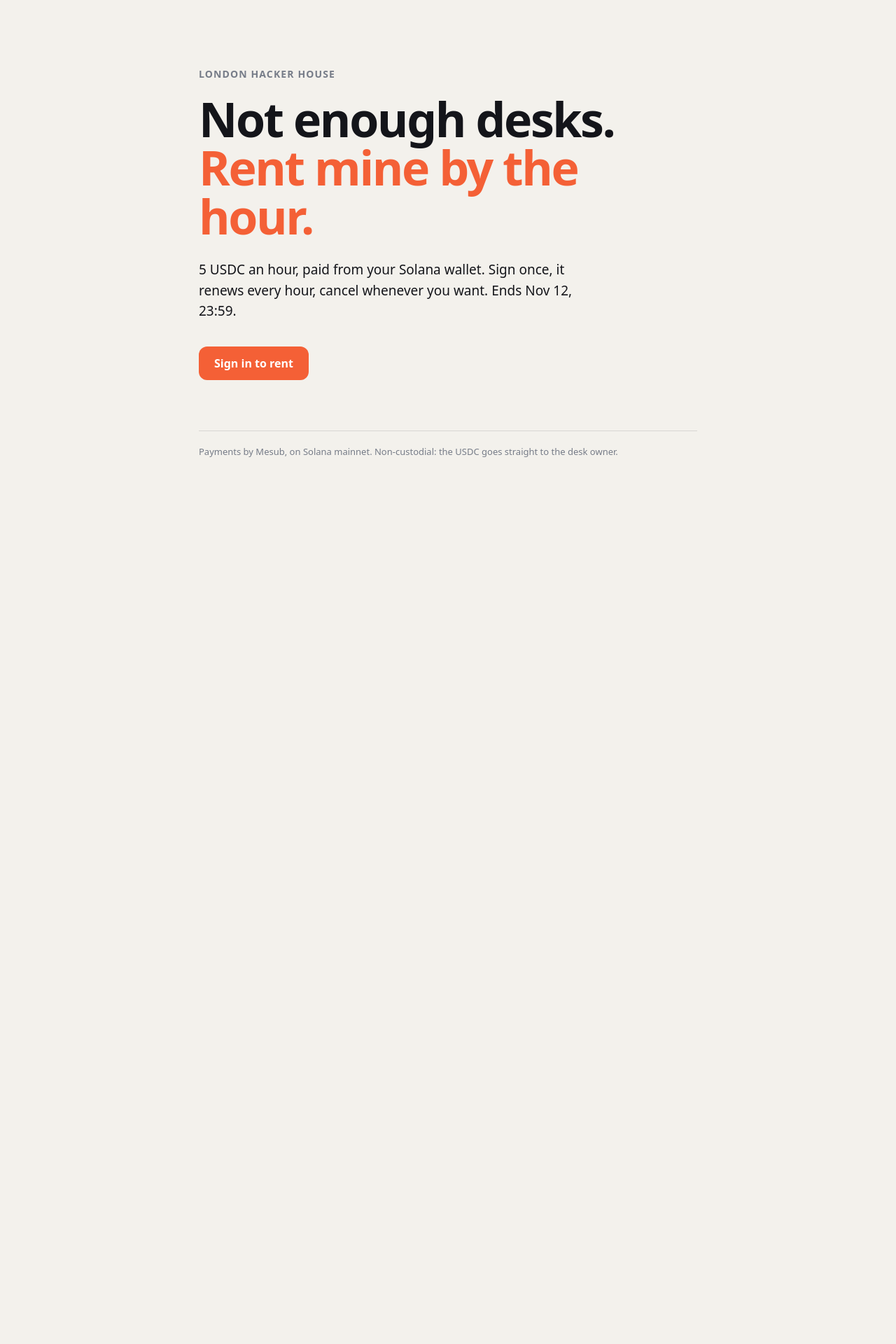
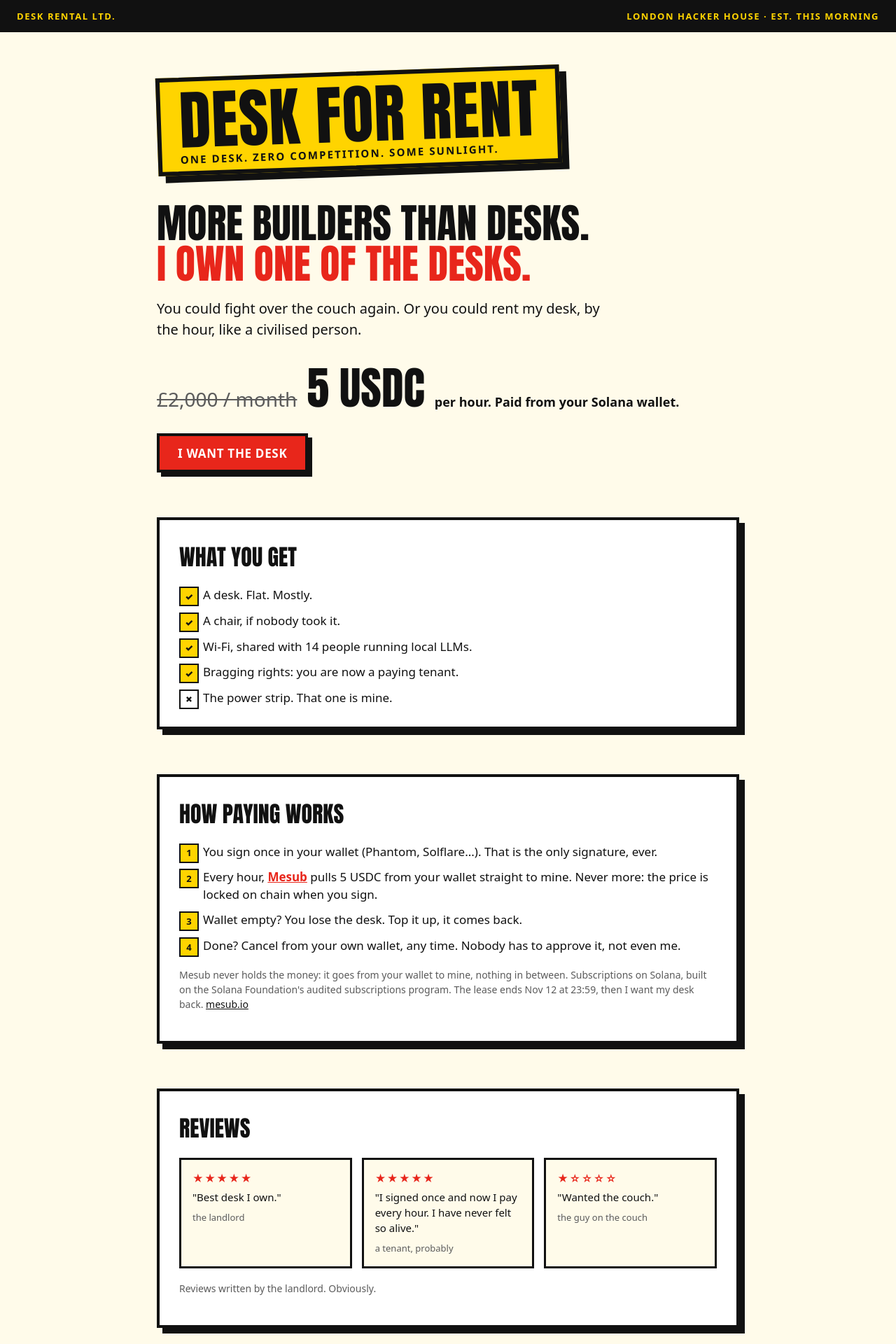
Before and after one commit to 8-1000-e/desk-HH-london, a Next.js app: page / in a window 1280 px wide. Shown: the top 1920 px of the page at 70% size. Before the commit the page ends 800 px from the top, so only its background shows below. Built offline with nearby package versions, Linux system fonts and the light colour scheme; no server answers; what @mesub/react would draw is missing.

Commit message:
add: troll landlord design, how paying works, contact for perks

```diff
--- a/app/globals.css
+++ b/app/globals.css
@@ -1,22 +1,44 @@
-:root{--paper:#f3f1ec;--ink:#14151a;--muted:#767c88;--accent:#f46036;--line:rgb(20 21 26 / 12%)}
+:root{--bg:#fffbea;--ink:#111;--sign:#ffd400;--red:#e8261b;--muted:#5b5b5b}
 *{box-sizing:border-box}
-html,body{margin:0;background:var(--paper);color:var(--ink);font-family:ui-sans-serif,system-ui,-apple-system,"Segoe UI",sans-serif;-webkit-font-smoothing:antialiased}
-.wrap{max-width:760px;margin:0 auto;padding:96px 24px 64px}
-.kicker{margin:0 0 20px;font-size:14px;font-weight:600;letter-spacing:.08em;text-transform:uppercase;color:var(--muted)}
-h1{margin:0;font-size:clamp(40px,7vw,68px);line-height:1.02;letter-spacing:-.035em;font-weight:700}
-h1 span{color:var(--accent)}
-.lead{margin:28px 0 0;font-size:19px;line-height:1.55;color:var(--ink);max-width:560px}
-.actions{display:flex;flex-wrap:wrap;gap:12px;align-items:center;margin-top:36px}
-.primary,.ghost{display:inline-flex;align-items:center;height:48px;padding:0 22px;border-radius:12px;font-size:16px;font-weight:600;text-decoration:none;cursor:pointer;border:0;font-family:inherit}
-.primary{background:var(--accent);color:#fff}
-.primary:hover{background:color-mix(in srgb,var(--accent) 86%,#000)}
-.ghost{color:var(--ink);border:1px solid var(--line);background:transparent}
-.ghost:hover{border-color:var(--ink)}
-.who{display:flex;gap:12px;align-items:center;margin-top:20px;font-size:14px;color:var(--muted)}
-.who button,.back{background:none;border:0;padding:0;font:inherit;color:var(--muted);text-decoration:underline;cursor:pointer}
-.back{display:inline-block;margin-top:32px;font-size:14px}
-.note{margin-top:16px;font-size:14px;color:var(--muted)}
-.login{display:flex;gap:12px;margin-top:36px;flex-wrap:wrap}
-.login input{height:48px;padding:0 16px;border-radius:12px;border:1px solid var(--line);background:#fff;font-size:16px;font-family:inherit;min-width:240px}
-.login input:focus,.primary:focus-visible,.ghost:focus-visible{outline:2px solid var(--accent);outline-offset:2px}
-.foot{margin-top:72px;padding-top:20px;border-top:1px solid var(--line);font-size:13px;color:var(--muted)}
+html,body{margin:0;background:var(--bg);color:var(--ink);font-family:ui-sans-serif,system-ui,-apple-system,"Segoe UI",sans-serif;-webkit-font-smoothing:antialiased}
+.bar{display:flex;justify-content:space-between;align-items:center;padding:14px 24px;background:var(--ink);color:var(--sign);font-weight:800;font-size:13px;letter-spacing:.12em;text-transform:uppercase}
+.bar a{color:var(--sign)}
+.wrap{max-width:880px;margin:0 auto;padding:56px 24px 72px}
+.sign{display:inline-block;background:var(--sign);color:var(--ink);border:6px solid var(--ink);padding:14px 26px 10px;font-family:Impact,"Arial Black",sans-serif;font-size:clamp(44px,9vw,92px);line-height:.9;letter-spacing:.01em;text-transform:uppercase;transform:rotate(-2deg);box-shadow:10px 10px 0 var(--ink)}
+.sign small{display:block;font-family:ui-sans-serif,system-ui,sans-serif;font-size:15px;font-weight:800;letter-spacing:.14em;margin-top:8px}
+h1{margin:48px 0 0;font-family:Impact,"Arial Black",sans-serif;font-weight:400;font-size:clamp(34px,6vw,58px);line-height:1;text-transform:uppercase}
+h1 em{font-style:normal;color:var(--red)}
+h2{margin:0 0 18px;font-family:Impact,"Arial Black",sans-serif;font-weight:400;font-size:32px;text-transform:uppercase}
+.lead{margin:20px 0 0;font-size:20px;line-height:1.5;max-width:640px}
+.price{display:flex;align-items:baseline;gap:14px;flex-wrap:wrap;margin:36px 0 0}
+.price s{font-size:28px;color:var(--muted)}
+.price b{font-family:Impact,"Arial Black",sans-serif;font-weight:400;font-size:64px;line-height:1}
+.price span{font-weight:700;font-size:18px}
+.actions{display:flex;flex-wrap:wrap;gap:14px;align-items:center;margin-top:30px}
+.btn,.actions [data-mesub-trigger],.actions button:not(.link){display:inline-flex;align-items:center;height:56px;padding:0 26px;border:4px solid var(--ink);border-radius:0;background:var(--red);color:#fff;font-weight:900;font-size:17px;letter-spacing:.04em;text-transform:uppercase;text-decoration:none;cursor:pointer;box-shadow:6px 6px 0 var(--ink);font-family:inherit}
+.btn.alt{background:#fff;color:var(--ink)}
+.btn:active{transform:translate(3px,3px);box-shadow:3px 3px 0 var(--ink)}
+.btn:focus-visible{outline:3px solid var(--red);outline-offset:4px}
+.who{display:flex;gap:12px;margin-top:18px;font-size:14px;color:var(--muted)}
+.link{background:none;border:0;padding:0;font:inherit;color:var(--muted);text-decoration:underline;cursor:pointer}
+.box{margin-top:64px;border:4px solid var(--ink);background:#fff;padding:28px;box-shadow:8px 8px 0 var(--ink)}
+.list{margin:0;padding:0;list-style:none;display:grid;gap:12px;font-size:17px;line-height:1.45}
+.list li{padding-left:34px;position:relative}
+.list li::before{content:attr(data-n);position:absolute;left:0;top:0;width:24px;height:24px;background:var(--sign);border:2px solid var(--ink);font-weight:900;font-size:13px;display:grid;place-items:center}
+.perks li::before{content:"✓"}
+.perks li.no::before{content:"✗";background:#fff}
+.fine{margin-top:18px;font-size:14px;color:var(--muted);line-height:1.5}
+.fine a{color:var(--ink)}
+.reviews{display:grid;gap:14px;grid-template-columns:repeat(auto-fit,minmax(240px,1fr))}
+.review{border:3px solid var(--ink);background:var(--bg);padding:16px;font-size:15px;line-height:1.45}
+.review b{display:block;color:var(--red);letter-spacing:.1em;margin-bottom:6px}
+.review i{display:block;margin-top:8px;font-style:normal;color:var(--muted);font-size:13px}
+.login{display:flex;gap:14px;flex-wrap:wrap;margin-top:32px}
+.login input{height:56px;padding:0 16px;border:4px solid var(--ink);border-radius:0;font-size:18px;font-family:inherit;min-width:260px;background:#fff}
+.login input:focus{outline:3px solid var(--red);outline-offset:2px}
+.foot{margin-top:72px;font-size:13px;color:var(--muted)}
+.foot a{color:var(--ink)}
+@media (max-width:600px){.sign{box-shadow:6px 6px 0 var(--ink)}.price b{font-size:52px}}
+.list a{color:var(--red);font-weight:700}
+.pitch{background:var(--sign)}
+.pitch .lead{margin-top:0}
--- a/app/layout.tsx
+++ b/app/layout.tsx
@@ -3,7 +3,7 @@ import { MesubRoot } from "@/components/mesub-root";
 import "./globals.css";
 
 export const metadata: Metadata = {
-  title: "Desk",
+  title: "Desk for rent",
   description: "Rent a desk at the London hacker house",
 };
 
--- a/app/page.tsx
+++ b/app/page.tsx
@@ -9,25 +9,74 @@ export const instant = false;
 export default async function Home() {
     const session = await getSession();
     return (
+        <>
+            <div className="bar"><span>Desk Rental Ltd.</span><span>London hacker house · est. this morning</span></div>
             <main className="wrap">
-            <p className="kicker">London hacker house</p>
-            <h1>Not enough desks.<br /><span>Rent mine by the hour.</span></h1>
-            <p className="lead">5 USDC an hour, paid from your Solana wallet. Sign once, it renews every hour, cancel whenever you want. Ends Nov 12, 23:59.</p>
+                <div className="sign">Desk for rent<small>One desk. Zero competition. Some sunlight.</small></div>
+
+                <h1>More builders than desks.<br /><em>I own one of the desks.</em></h1>
+                <p className="lead">You could fight over the couch again. Or you could rent my desk, by the hour, like a civilised person.</p>
+
+                <div className="price"><s>£2,000 / month</s><b>5 USDC</b><span>per hour. Paid from your Solana wallet.</span></div>
+
                 {session ? (
                     <>
                         <div className="actions">
                             <RentDesk />
-                        <Link className="ghost" href="/desk">My desk</Link>
+                            <Link className="btn alt" href="/desk">My desk</Link>
                         </div>
                         <form action={signOut} className="who">
                             <span>Signed in as {session.userId.replace(/^user_/, '')}</span>
-                        <button type="submit">Sign out</button>
+                            <button className="link" type="submit">Sign out</button>
                         </form>
                     </>
                 ) : (
-                <div className="actions"><Link className="primary" href="/login">Sign in to rent</Link></div>
+                    <div className="actions"><Link className="btn" href="/login">I want the desk</Link></div>
                 )}
-            <p className="foot">Payments by Mesub, on Solana mainnet. Non-custodial: the USDC goes straight to the desk owner.</p>
+
+                <section className="box">
+                    <h2>What you get</h2>
+                    <ul className="list perks">
+                        <li data-n="">A desk. Flat. Mostly.</li>
+                        <li data-n="">A chair, if nobody took it.</li>
+                        <li data-n="">Wi-Fi, shared with 14 people running local LLMs.</li>
+                        <li data-n="">Bragging rights: you are now a paying tenant.</li>
+                        <li className="no" data-n="">The power strip. That one is mine.</li>
+                    </ul>
+                </section>
+
+                <section className="box">
+                    <h2>How paying works</h2>
+                    <ul className="list">
+                        <li data-n="1">You sign once in your wallet (Phantom, Solflare...). That is the only signature, ever.</li>
+                        <li data-n="2">Every hour, <a href="https://mesub.io">Mesub</a> pulls 5 USDC from your wallet straight to mine. Never more: the price is locked on chain when you sign.</li>
+                        <li data-n="3">Wallet empty? You lose the desk. Top it up, it comes back.</li>
+                        <li data-n="4">Done? Cancel from your own wallet, any time. Nobody has to approve it, not even me.</li>
+                    </ul>
+                    <p className="fine">Mesub never holds the money: it goes from your wallet to mine, nothing in between. Subscriptions on Solana, built on the Solana Foundation&apos;s audited subscriptions program. The lease ends Nov 12 at 23:59, then I want my desk back. <a href="https://mesub.io">mesub.io</a></p>
+                </section>
+
+                <section className="box">
+                    <h2>Reviews</h2>
+                    <div className="reviews">
+                        <div className="review"><b>★★★★★</b>&quot;Best desk I own.&quot;<i>the landlord</i></div>
+                        <div className="review"><b>★★★★★</b>&quot;I signed once and now I pay every hour. I have never felt so alive.&quot;<i>a tenant, probably</i></div>
+                        <div className="review"><b>★☆☆☆☆</b>&quot;Wanted the couch.&quot;<i>the guy on the couch</i></div>
+                    </div>
+                    <p className="fine">Reviews written by the landlord. Obviously.</p>
+                </section>
+
+                <section className="box pitch">
+                    <h2>Want this in your own app?</h2>
+                    <p className="lead">Same thing for your product: users sign once, you get paid every month (or every hour, we don&apos;t judge). Ping us and you get free perks to start.</p>
+                    <div className="actions">
+                        <a className="btn" href="https://t.me/emil_dbs">Telegram @emil_dbs</a>
+                        <a className="btn alt" href="https://x.com/ft_gring0">X @ft_gring0</a>
+                    </div>
+                </section>
+
+                <p className="foot">Payments by <a href="https://mesub.io">Mesub</a>. Real USDC on Solana mainnet. No refunds, the money is already in my wallet (that is the point).</p>
             </main>
+        </>
     );
 }
--- a/components/desk-buttons.tsx
+++ b/components/desk-buttons.tsx
@@ -7,11 +7,11 @@ export function RentDesk() {
     const router = useRouter();
     return (
         <SubscribeButton plan="desk" onSubscribed={() => router.push('/desk')}>
-            Rent a desk
+            Rent the desk
         </SubscribeButton>
     );
 }
 
 export function ManageDesk() {
-    return <ManageButton plan="desk">Manage my rental</ManageButton>;
+    return <ManageButton plan="desk">Manage my lease</ManageButton>;
 }
```
Also changed, not shown: app/desk/page.tsx (+20 -19 lines), app/login/page.tsx (+11 -8 lines). Lines whose indentation alone changed are shown as unchanged.
